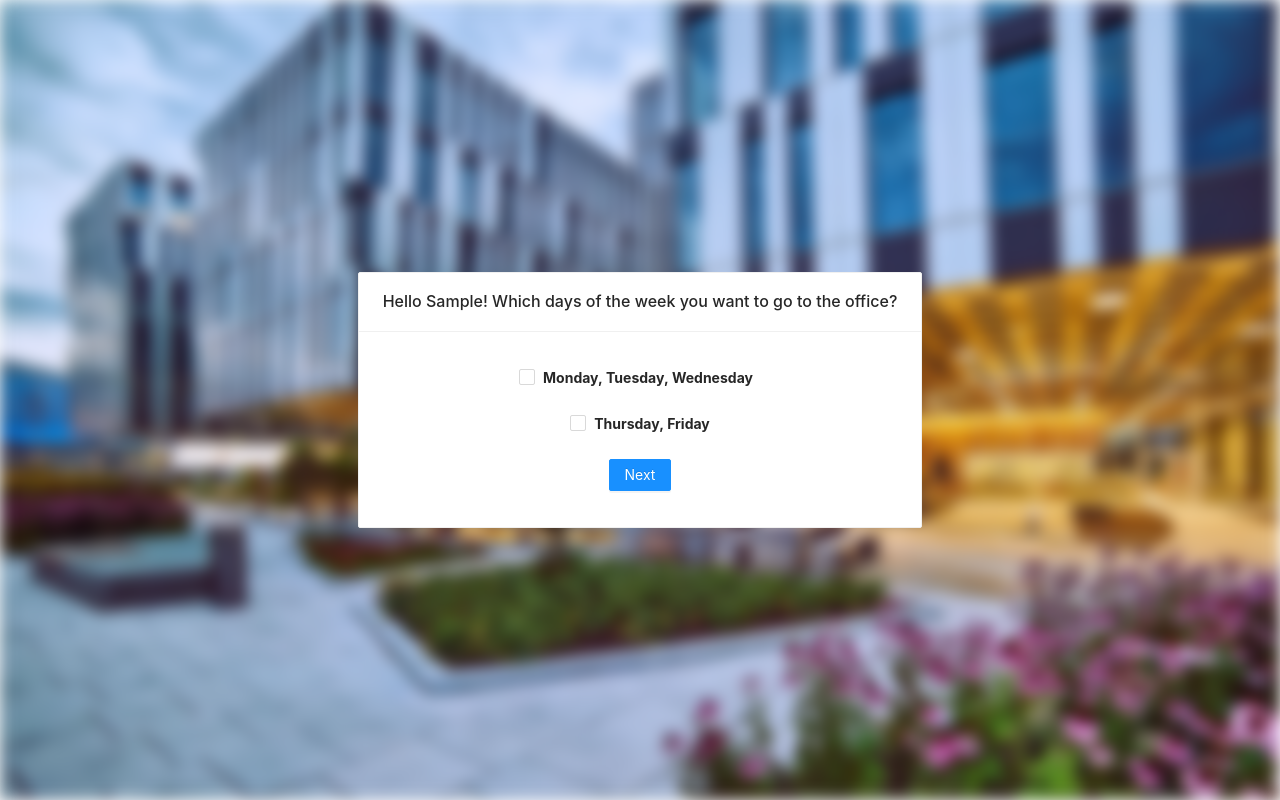
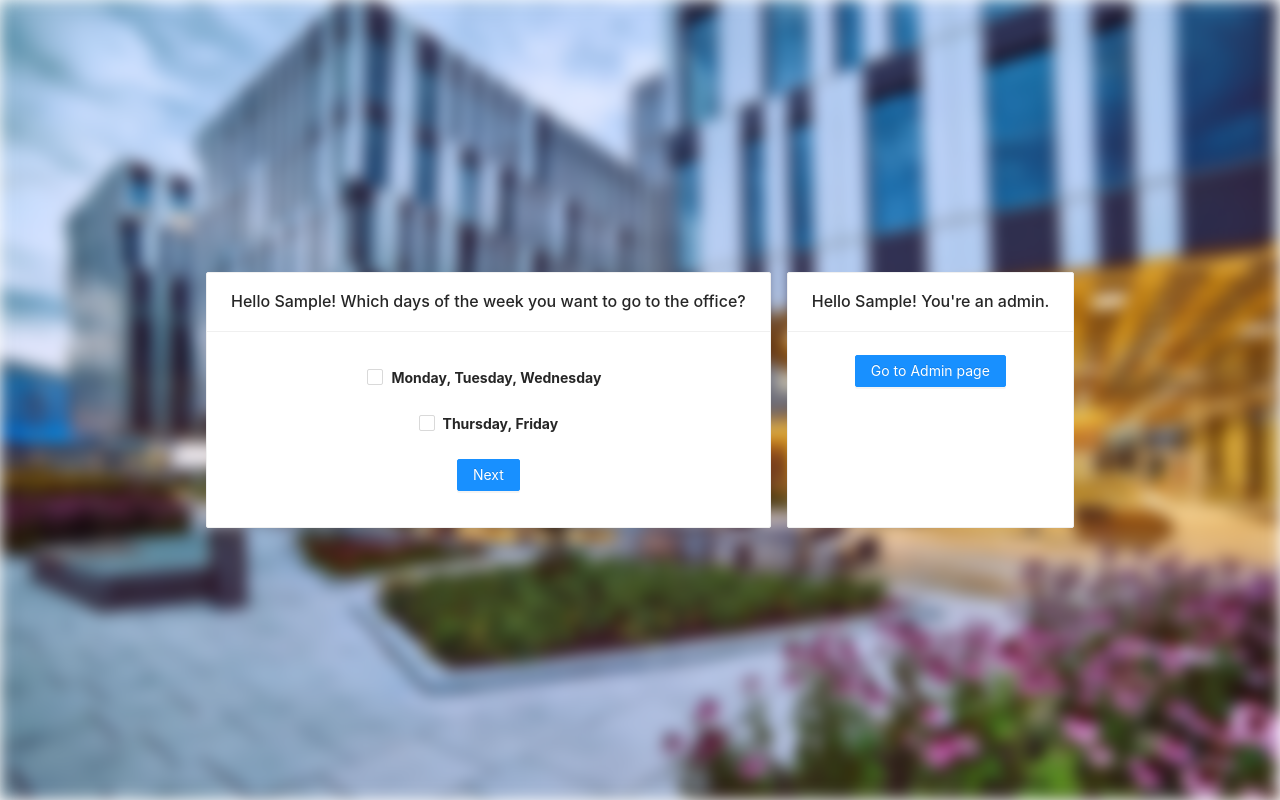
Before and after one commit to agadacz-cognite/covid-project, a React (Create React App) app: page /start in a window 1280 px wide. Built offline with nearby package versions, Linux system fonts and the light colour scheme; no server answers; sample sign-in values are in the browser's storage.

Commit message:
:construction: wip of admin page

```diff
--- a/public/index.html
+++ b/public/index.html
@@ -3,14 +3,14 @@
   <head>
     <base href="/">
     <meta charset="utf-8" />
-    <link rel="icon" href="https://emojipedia-us.s3.dualstack.us-west-1.amazonaws.com/thumbs/120/twitter/281/microbe_1f9a0.png" />
+    <link rel="icon" href="https://emojipedia-us.s3.dualstack.us-west-1.amazonaws.com/thumbs/120/microsoft/209/microbe_1f9a0.png" />
     <meta name="viewport" content="width=device-width, initial-scale=1" />
     <meta name="theme-color" content="#000000" />
     <meta
       name="description"
       content="Web site created using create-react-app"
     />
-    <link rel="apple-touch-icon" href="https://emojipedia-us.s3.dualstack.us-west-1.amazonaws.com/thumbs/120/twitter/281/microbe_1f9a0.png" />
+    <link rel="apple-touch-icon" href="https://emojipedia-us.s3.dualstack.us-west-1.amazonaws.com/thumbs/120/microsoft/209/microbe_1f9a0.png" />
     <!--
       manifest.json provides metadata used when your web app is installed on a
       user's mobile device or desktop. See https://developers.google.com/web/fundamentals/web-app-manifest/
--- /dev/null
+++ b/src/pages/Admin.tsx
@@ -0,0 +1,36 @@
+import React, { useContext, useEffect } from 'react';
+import { useHistory } from 'react-router-dom';
+import { Typography, Button } from 'antd';
+import { Panel } from '../components';
+import { AppContext } from '../context';
+
+const { Title } = Typography;
+
+export default function Admin(): JSX.Element {
+  const history = useHistory();
+  const { user } = useContext(AppContext);
+
+  useEffect(() => {
+    if (!user) {
+      history.push('/');
+    }
+  }, []);
+
+  const onCreateNewRegistration = () => alert('create');
+  const onDownloadRegisteredUsers = () => alert('download?');
+
+  return (
+    <Panel>
+      <Title level={2}>Admin page</Title>
+      <Title level={4} style={{ margin: 0 }}>
+        Active registration:
+      </Title>
+      <Button type="primary" onClick={onCreateNewRegistration}>
+        Create new registration
+      </Button>
+      <Button type="primary" onClick={onDownloadRegisteredUsers}>
+        Download registered users for the active rejestration
+      </Button>
+    </Panel>
+  );
+}
--- a/src/pages/App/index.tsx
+++ b/src/pages/App.tsx
@@ -1,12 +1,13 @@
 import React, { useContext, useEffect, useState } from 'react';
 import { BrowserRouter as Router, Switch, Route } from 'react-router-dom';
 import { Typography } from 'antd';
-import Home from '../Home';
-import NotFound from '../NotFound';
-import DaysSelection from '../DaysSelection';
-import HourSelection from '../HourSelection';
-import { MainWrapper } from '../../components';
-import { AppContext } from '../../context';
+import Home from './Home';
+import NotFound from './NotFound';
+import Admin from './Admin';
+import DaysSelection from './DaysSelection';
+import HourSelection from './HourSelection';
+import { MainWrapper } from '../components';
+import { AppContext } from '../context';
 
 import 'antd/dist/antd.css';
 
@@ -55,6 +56,11 @@ export default function App(): JSX.Element {
             <HourSelection />
           </MainWrapper>
         </Route>
+        <Route exact path="/admin">
+          <MainWrapper>
+            <Admin />
+          </MainWrapper>
+        </Route>
         <Route>
           <MainWrapper>
             <NotFound />
--- a/src/pages/DaysSelection/index.tsx
+++ b/src/pages/DaysSelection.tsx
@@ -4,9 +4,9 @@ import { Checkbox, Card, Button, notification } from 'antd';
 import styled from 'styled-components';
 import firebase from 'firebase';
 import StyledFirebaseAuth from 'react-firebaseui/StyledFirebaseAuth';
-import { AppContext } from '../../context';
-import { Flex } from '../../components';
-import { uiConfig } from '../Home';
+import { AppContext } from '../context';
+import { Flex } from '../components';
+import { uiConfig } from './Home';
 
 const StyledFlex = styled(Flex)`
   & > * {
@@ -24,6 +24,8 @@ export default function DaysSelection(): JSX.Element {
   const [firstHalfChecked, setFirstHalfChecked] = useState(false);
   const [secondHalfChecked, setSecondHalfChecked] = useState(false);
 
+  const isAdmin = true;
+
   firebase.auth().onAuthStateChanged(newUser => {
     if (newUser) {
       setUser(newUser);
@@ -36,6 +38,7 @@ export default function DaysSelection(): JSX.Element {
     setFirstHalfChecked(event.target.checked);
   const onSecondHalfChecked = (event: any) =>
     setSecondHalfChecked(event.target.checked);
+  const onAdminPageClick = () => history.push('/admin');
   const onProceed = () => {
     if (firstHalfChecked || secondHalfChecked) {
       setDays({ firstHalf: firstHalfChecked, secondHalf: secondHalfChecked });
@@ -66,9 +69,10 @@ export default function DaysSelection(): JSX.Element {
     );
   }
   return (
+    <Flex row>
       <Card
         title={`Hello ${getUserFirstName()}! Which days of the week you want to go to the office?`}
-      style={{ width: 'auto' }}>
+        style={{ width: 'auto', marginRight: '16px' }}>
         <StyledFlex column justify align>
           <Checkbox checked={firstHalfChecked} onChange={onFirstHalfChecked}>
             <BigText>Monday, Tuesday, Wednesday</BigText>
@@ -81,5 +85,15 @@ export default function DaysSelection(): JSX.Element {
           </Button>
         </StyledFlex>
       </Card>
+      {isAdmin && (
+        <Card title={`Hello ${getUserFirstName()}! You're an admin.`}>
+          <Flex row align justify>
+            <Button type="primary" onClick={onAdminPageClick}>
+              Go to Admin page
+            </Button>
+          </Flex>
+        </Card>
+      )}
+    </Flex>
   );
 }
--- a/src/pages/HourSelection/index.tsx
+++ b/src/pages/HourSelection/index.tsx
@@ -92,7 +92,7 @@ export default function HourSelection(): JSX.Element {
       manager: managerName,
       testHours: [chosenFirstHalfHour, chosenSecondHalfHour],
     };
-    console.log(registeredUser);
+    alert(registeredUser);
   };
 
   return (
```
Also changed, not shown: public/logo192.png (deleted), public/logo512.png (deleted). Lines whose indentation alone changed are shown as unchanged.
